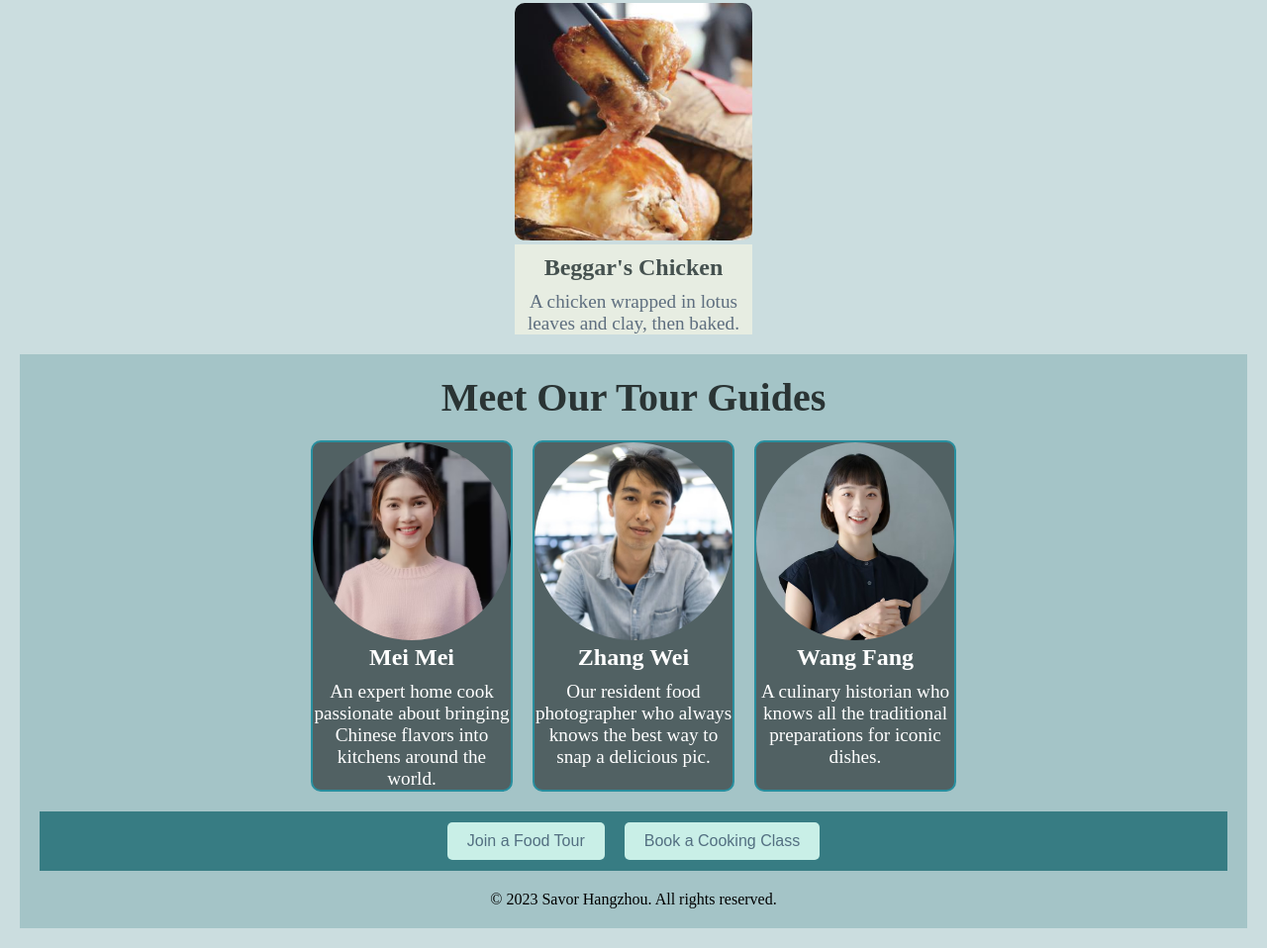
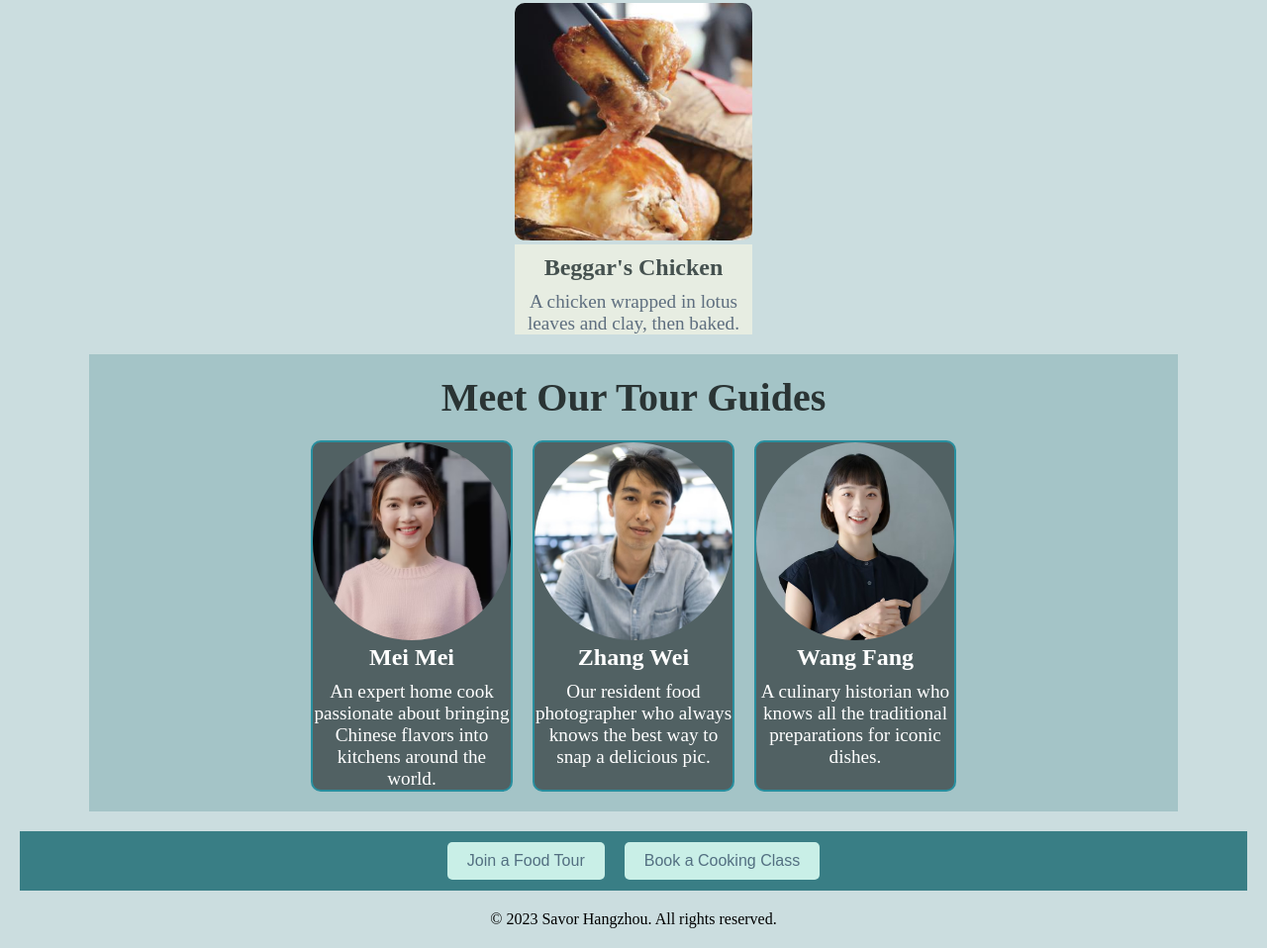
Before and after one commit to EdgyKoala/SavorHangzhou, a plain HTML site: page index.html in a window 1280 px wide. Shown: the part 899-1857 px from the top of the page at 99% size. Drawn offline with Linux system fonts and the light colour scheme.

Commit message:
Update index.html

```diff
--- a/index.html
+++ b/index.html
@@ -70,11 +70,11 @@
         <h3>Wang Fang</h3>
         <p>A culinary historian who knows all the traditional preparations for iconic dishes.</p>
       </div>
-      <footer>
+      </div>
+      <footer class=" footer">
         <button class="food-tour-button">Join a Food Tour</button>
         <button class="cooking-class-button">Book a Cooking Class</button>
       </footer>
       <p>© 2023 Savor Hangzhou. All rights reserved.</p>
-      </footer>
       </body>
 </html>
```
